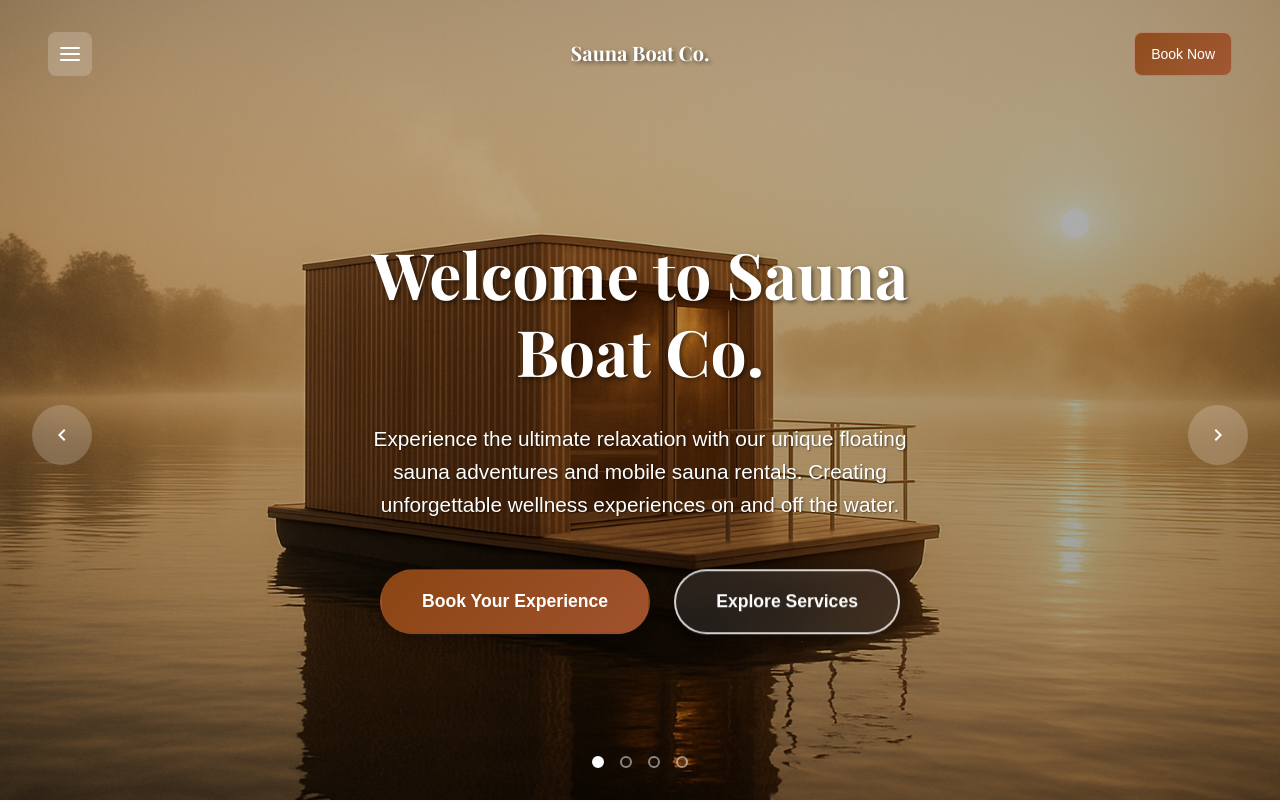
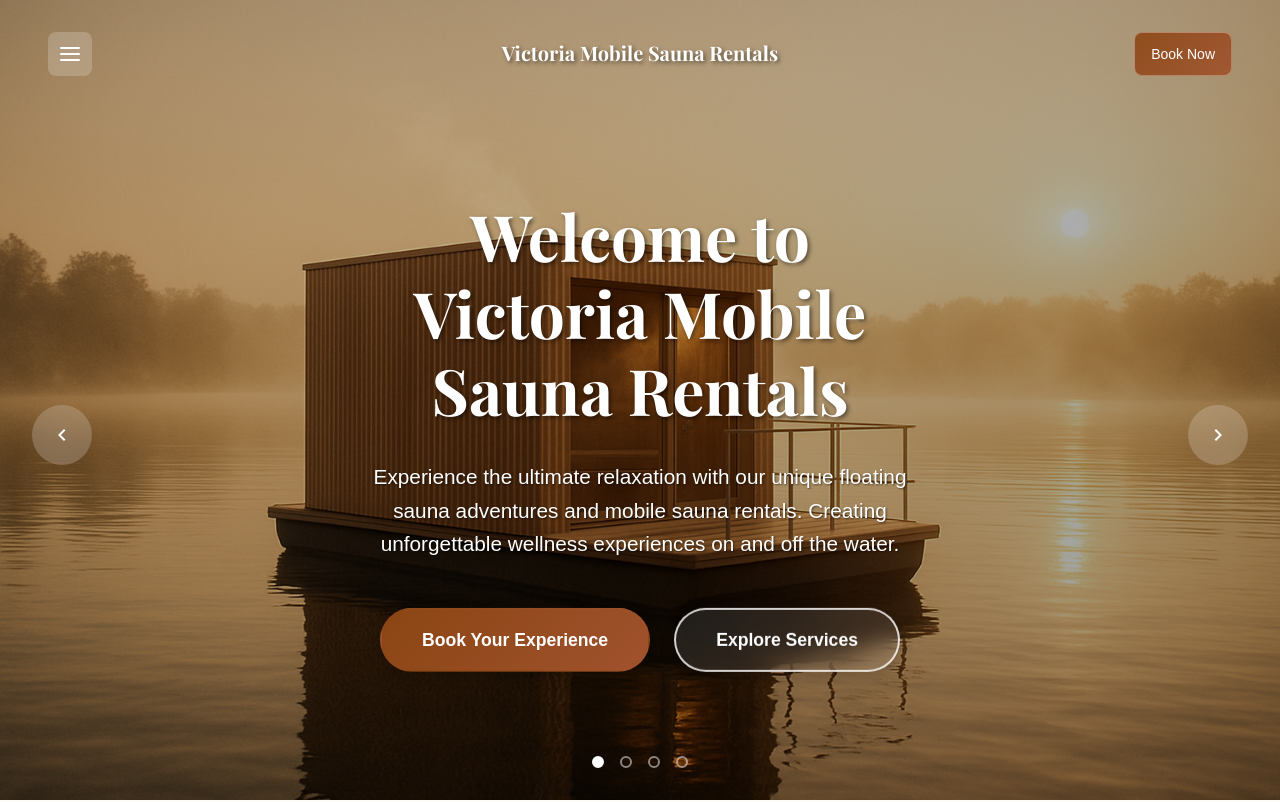
Before and after one commit to iamalishayan/saunas-frontend, a React (Vite) app: page / in a window 1280 px wide. Shown: the top 802 px of the page. Built offline with nearby package versions, Linux system fonts and the light colour scheme; no server answers.

Commit message:
Change the Brand Name

```diff
--- a/index.html
+++ b/index.html
@@ -5,23 +5,23 @@
     <meta name="viewport" content="width=device-width, initial-scale=1.0" />
 
     <!-- Primary Meta Tags -->
-    <title>Victoria Sauna Rentals - Floating Wellness & Mobile Sauna Experiences</title>
-    <meta name="title" content="Victoria Sauna Rentals - Floating Wellness & Mobile Sauna Experiences" />
+    <title>Victoria Mobile Sauna Rentals - Floating Wellness & Mobile Sauna Experiences</title>
+    <meta name="title" content="Victoria Mobile Sauna Rentals - Floating Wellness & Mobile Sauna Experiences" />
     <meta name="description" content="Experience the ultimate relaxation with our unique floating sauna boat rentals and mobile sauna services in Victoria, BC. Book your wellness journey today." />
     <meta name="keywords" content="sauna rental, floating sauna, mobile sauna, Victoria BC, wellness, spa, boat rental, sauna boat, health, relaxation" />
 
     <!-- Open Graph / Facebook -->
     <meta property="og:type" content="website" />
     <meta property="og:url" content="https://victoriasaunarentals.ca/" />
-    <meta property="og:title" content="Victoria Sauna Rentals - Floating Wellness Experiences" />
+    <meta property="og:title" content="Victoria Mobile Sauna Rentals - Floating Wellness Experiences" />
     <meta property="og:description" content="Experience the ultimate relaxation with our unique floating sauna adventures and mobile sauna rentals in Victoria, BC. Book your wellness journey today." />
     <meta property="og:image" content="https://victoriasaunarentals.ca/images/carousel/sauna1.png" />
-    <meta property="og:site_name" content="Victoria Sauna Rentals" />
+    <meta property="og:site_name" content="Victoria Mobile Sauna Rentals" />
 
     <!-- Twitter -->
     <meta property="twitter:card" content="summary_large_image" />
     <meta property="twitter:url" content="https://victoriasaunarentals.ca/" />
-    <meta property="twitter:title" content="Victoria Sauna Rentals - Floating Wellness Experiences" />
+    <meta property="twitter:title" content="Victoria Mobile Sauna Rentals - Floating Wellness Experiences" />
     <meta property="twitter:description" content="Experience the ultimate relaxation with our unique floating sauna adventures and mobile sauna rentals in Victoria, BC." />
     <meta property="twitter:image" content="https://victoriasaunarentals.ca/images/carousel/sauna1.png" />
 
@@ -53,7 +53,7 @@
     {
       "@context": "https://schema.org",
       "@type": "LocalBusiness",
-      "name": "Victoria Sauna Rentals",
+      "name": "Victoria Mobile Sauna Rentals",
       "description": "Floating sauna boat rentals and mobile sauna services in Victoria, BC",
       "url": "https://victoriasaunarentals.ca",
       "image": "https://victoriasaunarentals.ca/images/carousel/sauna1.png",
--- a/src/components/Footer/Footer.tsx
+++ b/src/components/Footer/Footer.tsx
@@ -11,7 +11,7 @@ const Footer: React.FC = () => {
         <div className="footer__content">
           {/* Brand & Description */}
           <div className="footer__brand">
-            <h3>Sauna Boat Co.</h3>
+            <h3>Victoria Mobile Sauna Rentals</h3>
             <p>
               Experience the ultimate relaxation with our unique floating sauna
               adventures and mobile sauna rentals. Creating unforgettable wellness
@@ -87,7 +87,7 @@ const Footer: React.FC = () => {
         {/* Bottom Bar */}
         <div className="footer__bottom">
           <div className="footer__bottom-content">
-            <p>&copy; {currentYear} Sauna Boat Co. All rights reserved.</p>
+            <p>&copy; {currentYear} Victoria Mobile Sauna Rentals. All rights reserved.</p>
             <div className="footer__legal">
               <a href="/privacy">Privacy Policy</a>
               <a href="/terms">Terms of Service</a>
--- a/src/components/Header/Header.tsx
+++ b/src/components/Header/Header.tsx
@@ -44,7 +44,7 @@ const Header: React.FC<HeaderProps> = ({ onSidebarToggle, isSidebarOpen = false
           {/* Centered Logo/Brand */}
           <div className="header__brand">
             <Link to="/" className="header__logo">
-              <h2>Sauna Boat Co.</h2>
+              <h2>Victoria Mobile Sauna Rentals</h2>
             </Link>
           </div>
 
--- a/src/components/ImageCarousel/ImageCarousel.tsx
+++ b/src/components/ImageCarousel/ImageCarousel.tsx
@@ -74,7 +74,7 @@ const ImageCarousel: React.FC<ImageCarouselProps> = ({
 
         {/* Content Overlay */}
         <div className="carousel-content">
-          <h1>Welcome to Sauna Boat Co.</h1>
+          <h1>Welcome to Victoria Mobile Sauna Rentals</h1>
           <p>Experience the ultimate relaxation with our unique floating sauna adventures and mobile sauna rentals. Creating unforgettable wellness experiences on and off the water.</p>
           <div className="carousel-cta">
             <a href="/booking" className="btn btn-primary">Book Your Experience</a>
```
Also changed, not shown: public/site.webmanifest.
